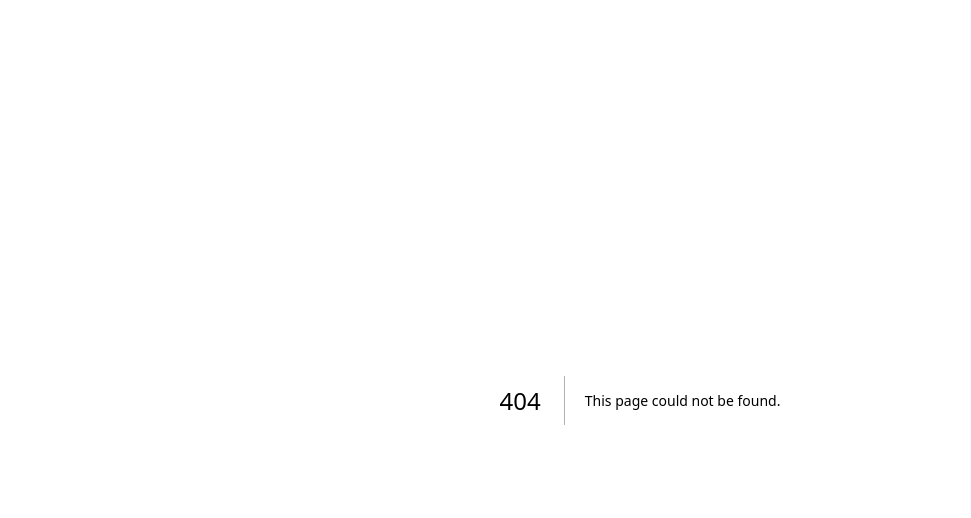
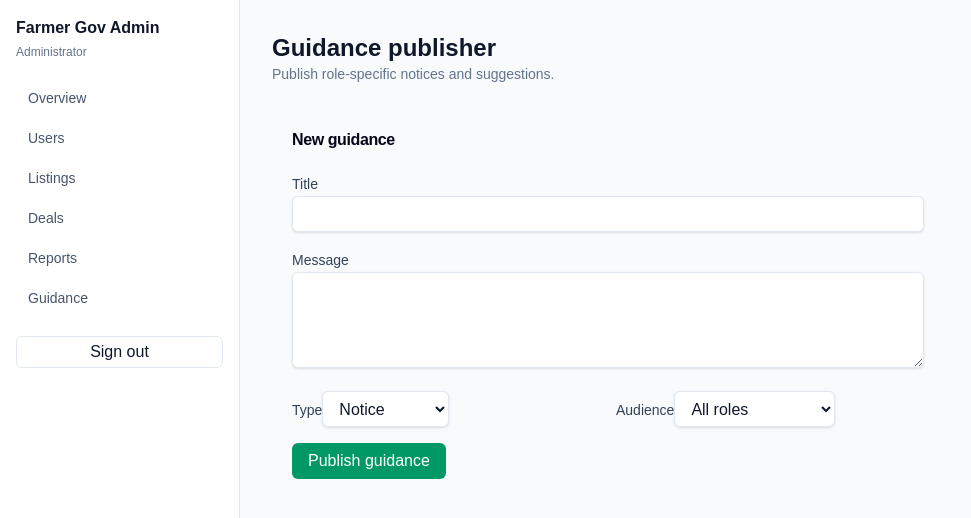
Before and after one commit to Rifatul-Islam-Munna/farmer-gov-asad-project, a Next.js app in the folder frontend/: page /admin/guidance in a window 1280 px wide. Before the commit this address had no page. Shown: the top 518 px of the page, without its empty margins (0-971 px from the left). Built offline with nearby package versions, Linux system fonts and the light colour scheme.

Commit message:
feat: add guidance publishing page

```diff
--- /dev/null
+++ b/frontend/app/admin/guidance/page.tsx
@@ -0,0 +1,31 @@
+'use client';
+
+import { FormEvent, useState } from 'react';
+import { PostRequestAxios } from '@/api-hooks/api-hooks';
+import { AdminShell } from '@/components/admin-shell';
+import { Button, Card, CardContent, CardHeader, CardTitle, Input, Label, Select, Textarea } from '@/components/ui';
+
+export default function Page() {
+  const [status, setStatus] = useState('');
+  async function submit(event: FormEvent<HTMLFormElement>) {
+    event.preventDefault();
+    const form = new FormData(event.currentTarget);
+    const result = await PostRequestAxios('/admin/guidance', Object.fromEntries(form));
+    setStatus(result[1]?.message || 'Guidance published.');
+    if (!result[1]) event.currentTarget.reset();
+  }
+  return <AdminShell user={{ name: 'Administrator' }}>
+    <h1 className="text-2xl font-semibold">Guidance publisher</h1>
+    <p className="mb-6 text-sm text-slate-500">Publish role-specific notices and suggestions.</p>
+    <Card className="max-w-2xl"><CardHeader><CardTitle>New guidance</CardTitle></CardHeader><CardContent>
+      <form className="space-y-4" onSubmit={submit}>
+        <div><Label>Title</Label><Input name="title" required /></div>
+        <div><Label>Message</Label><Textarea name="message" required /></div>
+        <div className="grid gap-4 sm:grid-cols-2"><div><Label>Type</Label><Select name="type"><option value="notice">Notice</option><option value="suggestion">Suggestion</option></Select></div><div><Label>Audience</Label><Select name="targetRole"><option value="all">All roles</option><option value="farmer">Farmers</option><option value="buyer">Buyers</option><option value="agent">Agents</option><option value="medicineSeller">Medicine sellers</option></Select></div></div>
+        <input type="hidden" name="active" value="true" />
+        {status ? <p className="text-sm text-slate-600">{status}</p> : null}
+        <Button>Publish guidance</Button>
+      </form>
+    </CardContent></Card>
+  </AdminShell>;
+}
```
